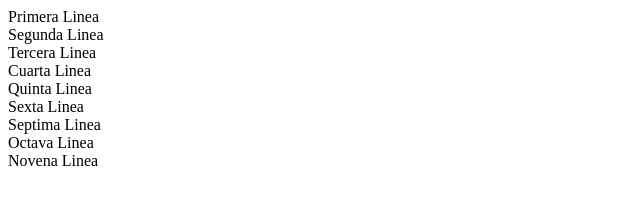
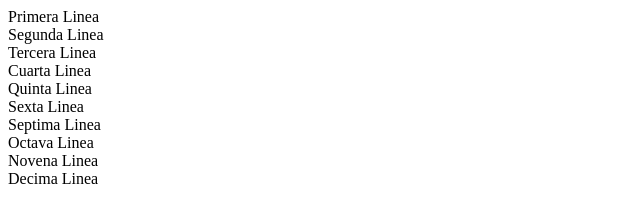
Before and after one commit to Voltrez/Portafolio-Personal, a plain HTML site: page index.html in a window 1280 px wide. Shown: the whole page, without its empty margins (0-640 px from the left). Drawn offline with Linux system fonts and the light colour scheme.

Commit message:
decimo commit

```diff
--- a/index.html
+++ b/index.html
@@ -15,5 +15,6 @@
     <div>Septima Linea</div>
     <div>Octava Linea</div>
     <div>Novena Linea</div>
+    <div>Decima Linea</div>
 </body>
 </html>
```
